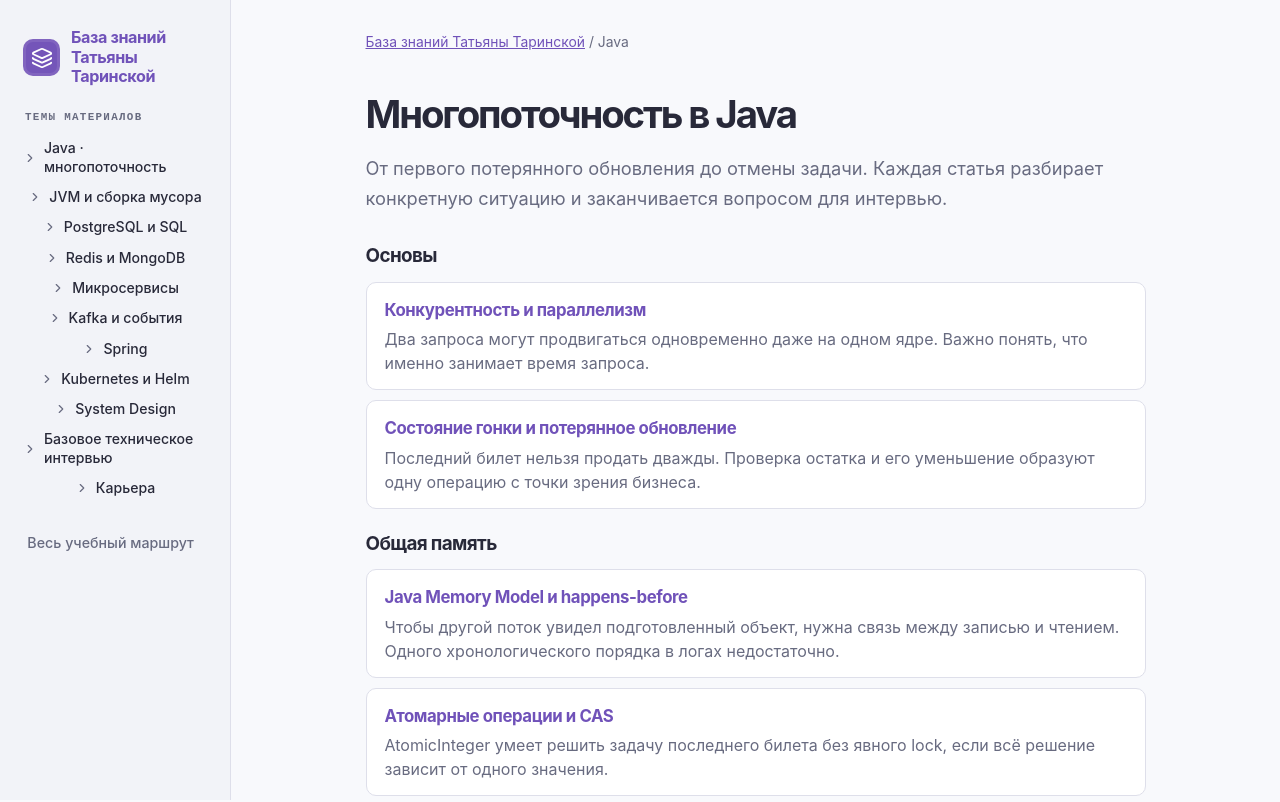
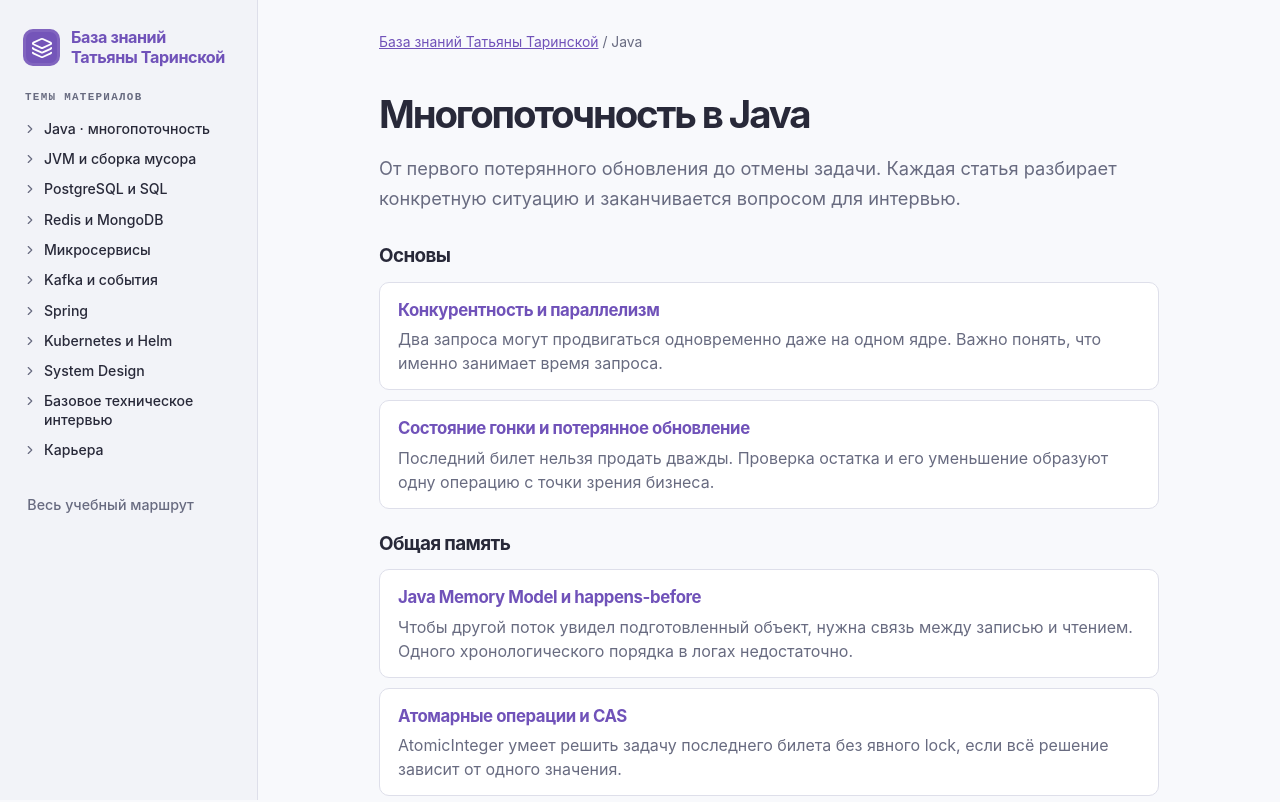
Before and after one commit to tantarin/engineering-knowledge-hub, a Next.js app: page /concurrency in a window 1280 px wide. Shown: the top 802 px of the page. Built offline with nearby package versions, Linux system fonts and the light colour scheme.

Commit message:
Align topic titles and arrows in fixed sidebar columns

```diff
--- a/app/style.css
+++ b/app/style.css
@@ -136,7 +136,7 @@ a {
 }
 .shell {
   display: grid;
-  grid-template-columns: 231px minmax(0, 1fr);
+  grid-template-columns: 258px minmax(0, 1fr);
   min-height: 100dvh;
 }
 .shell.collapsed {
@@ -859,7 +859,7 @@ footer .primary {
 }
 @media (max-width: 1150px) {
   .shell {
-    grid-template-columns: 208px minmax(0, 1fr);
+    grid-template-columns: 236px minmax(0, 1fr);
   }
   .content {
     padding-inline: 24px;
@@ -891,7 +891,7 @@ footer .primary {
     position: fixed;
     left: 0;
     top: 0;
-    width: 230px;
+    width: min(280px, 86vw);
     z-index: 9;
   }
   .mobile-open .scrim {
@@ -1074,15 +1074,15 @@ footer .primary {
 .topic-menu { margin-top: 22px; }
 .topic-menu .nav-label { margin: 0 10px 8px; }
 .topic-menu + .nav-label { margin-top: 20px; }
-.topic-toggle { display:flex; align-items:center; gap:7px; width:100%; text-align:left; padding:6px 8px; border:0; background:transparent; font-size:.88rem; line-height:1.3; }
-.topic-toggle svg { flex:none; color:var(--muted); }
+.topic-toggle { display:grid; grid-template-columns:14px minmax(0,1fr); align-items:baseline; justify-content:start; gap:7px; width:100%; text-align:left; padding:6px 8px; border:0; background:transparent; font-size:.88rem; line-height:1.3; }
+.topic-toggle svg { align-self:start; margin-top:2px; color:var(--muted); }
 .topic-toggle[aria-expanded=true] svg { transform:rotate(90deg); }
 .topic-toggle:hover, .topic-toggle[aria-expanded=true] { background:var(--surface); color:var(--accent); }
-.topic-lessons { margin:4px 0 10px 14px; padding:2px 6px 2px 9px; border-left:1px solid var(--line); max-height:32dvh; overflow:auto; font-size:.83rem; }
+.topic-lessons { margin:4px 0 10px 15px; padding:2px 6px 2px 9px; border-left:1px solid var(--line); max-height:32dvh; overflow:auto; font-size:.83rem; }
 .topic-lessons strong { display:block; margin:5px 0; }
 .topic-lessons ol { padding-left:1.55rem; margin:0; }
 .topic-lessons li::marker { color:var(--muted); }
-.topic-lessons a { display:block; padding:4px 0; text-decoration:none; }
+.topic-lessons a { display:block; line-height:1.45; color:var(--ink); padding:4px 0; text-decoration:none; }
 .topic-lessons a:hover, .topic-lessons a[aria-current=page] { color:var(--accent); text-decoration:underline; }
 .reading-layout .brand { text-decoration:none; }
 .reading-layout .logo { flex:none; }
--- a/src/articles/TopicMenu.tsx
+++ b/src/articles/TopicMenu.tsx
@@ -23,7 +23,7 @@ export function TopicMenu({ onNavigate }: { onNavigate?: () => void }) {
       const open = (expanded === undefined ? active?.title : expanded) === topic.title;
       return <div key={topic.title}>
         <button type="button" className="topic-toggle" aria-expanded={open} onClick={() => setExpanded(open ? null : topic.title)}>
-          <ChevronRight size={14} aria-hidden="true"/>{topic.title}
+          <ChevronRight size={14} aria-hidden="true"/><span>{topic.title}</span>
         </button>
         {open && <div className="topic-lessons">{topic.sections.map(section => <div key={section.title}>
           {topic.sections.length > 1 && <strong>{section.title}</strong>}
```
